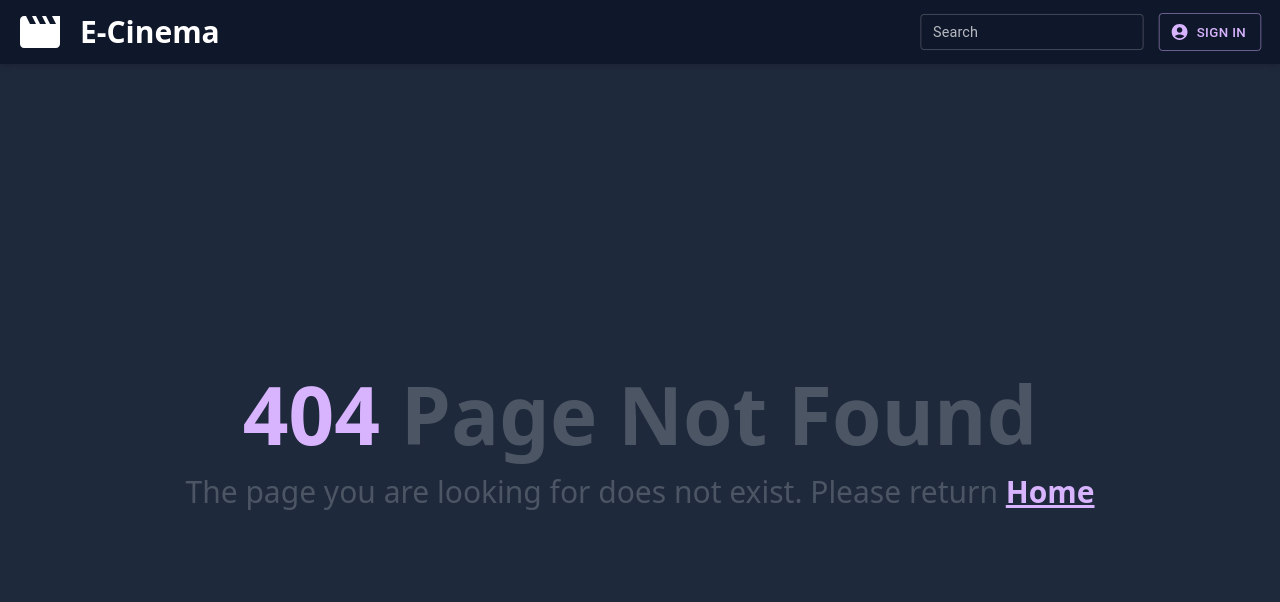
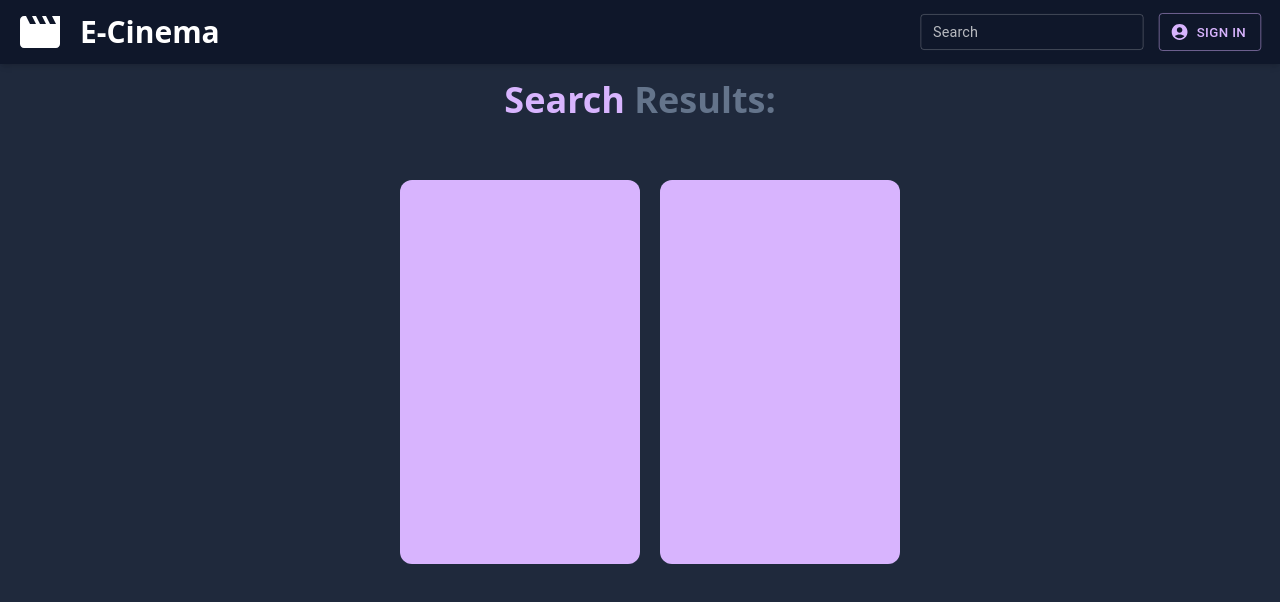
Before and after one commit to Razvan789/4050-FrontEnd, a Next.js app: page /search in a window 1280 px wide. Before the commit this address had no page. Shown: the top 602 px of the page. Built offline with nearby package versions, Linux system fonts and the light colour scheme.

Commit message:
Added search page and loading view

```diff
--- a/src/components/navbar.tsx
+++ b/src/components/navbar.tsx
@@ -14,6 +14,8 @@ import LocalActivityIcon from '@mui/icons-material/LocalActivity';
 import Badge from '@mui/material/Badge';
 import Link from 'next/link';
 import { signOut } from '../components/forms';
+import { useRouter } from 'next/router';
+import { text } from 'stream/consumers';
 
 type NavbarProps = {
   title?: string
@@ -24,7 +26,17 @@ type NavbarProps = {
 
 export default function Navbar({ title = "Default Value", userInfo }: NavbarProps) {
   const [signingOut, setSigningOut] = useState(false);
+  const router = useRouter();
+  const [searchTerm, setSearchTerm] = useState(router.query.term as string || "");
 
+  function handleSearch(event: React.FormEvent<HTMLFormElement>) {
+    event.preventDefault();
+    router.push(`/search?term=${searchTerm}`);
+  }
+
+  function handleSearchChange(event: React.ChangeEvent<HTMLInputElement>) {
+    setSearchTerm(event.target.value);
+  }
   return (
     <div className="flex flex-row items-center justify-between h-12 md:h-16 bg-bg-dark shadow-md p-4">
       <Link href="/" >
@@ -34,9 +46,9 @@ export default function Navbar({ title = "Default Value", userInfo }: NavbarProp
         </div>
       </Link>
       <div id='right' className='flex flex-row'>
-        <TextField label="Search" className='scale-90' size='small' />
-
-
+        <form onSubmit={handleSearch}>
+          <TextField label="Search" type='text' className='scale-90' size='small' value={searchTerm} onChange={handleSearchChange}/>
+        </form>
 
         {!userInfo?.name ?
           <Link href="/login">
--- /dev/null
+++ b/src/pages/search.tsx
@@ -0,0 +1,37 @@
+import React, { useState } from 'react'
+import Layout from '../components/layout'
+import { CircularProgress, Skeleton } from '@mui/material'
+
+export default function Search() {
+    const [loading, setLoading] = useState(true)
+
+
+    setTimeout(() => {
+        setLoading(false);
+    }, 3000)
+
+    return (
+        <Layout>
+            <h1 className='font-extrabold text-4xl text-center pt-4 text-text-dark'><span className='text-primary'>Search</span> Results: </h1>
+
+            {loading ? (
+                <div className='flex justify-center items-center flex-wrap mt-10 space-x-5 space-y-5'>
+                    <Skeleton variant="rectangular" className="rounded-xl ml-5 mt-5" width={210} height={300} />
+                    <Skeleton variant="rectangular" className="rounded-xl" width={210} height={300} />
+                    <Skeleton variant="rectangular" className="rounded-xl" width={210} height={300} />
+                    <Skeleton variant="rectangular" className="rounded-xl" width={210} height={300} />
+                    <Skeleton variant="rectangular" className="rounded-xl" width={210} height={300} />
+                    <Skeleton variant="rectangular" className="rounded-xl" width={210} height={300} />
+                    <Skeleton variant="rectangular" className="rounded-xl" width={210} height={300} />
+                    <Skeleton variant="rectangular" className="rounded-xl" width={210} height={300} />
+                </div>) : (
+                <div className='flex justify-center items-center flex-wrap mt-10 space-x-5 space-y-5'>
+                    <div className="w-60 h-96 rounded-xl ml-5 mt-5 bg-primary"></div>
+                    <div className="w-60 h-96 rounded-xl bg-primary"></div>
+                </div>
+            )
+            }
+        </Layout>
+
+    )
+}
```
